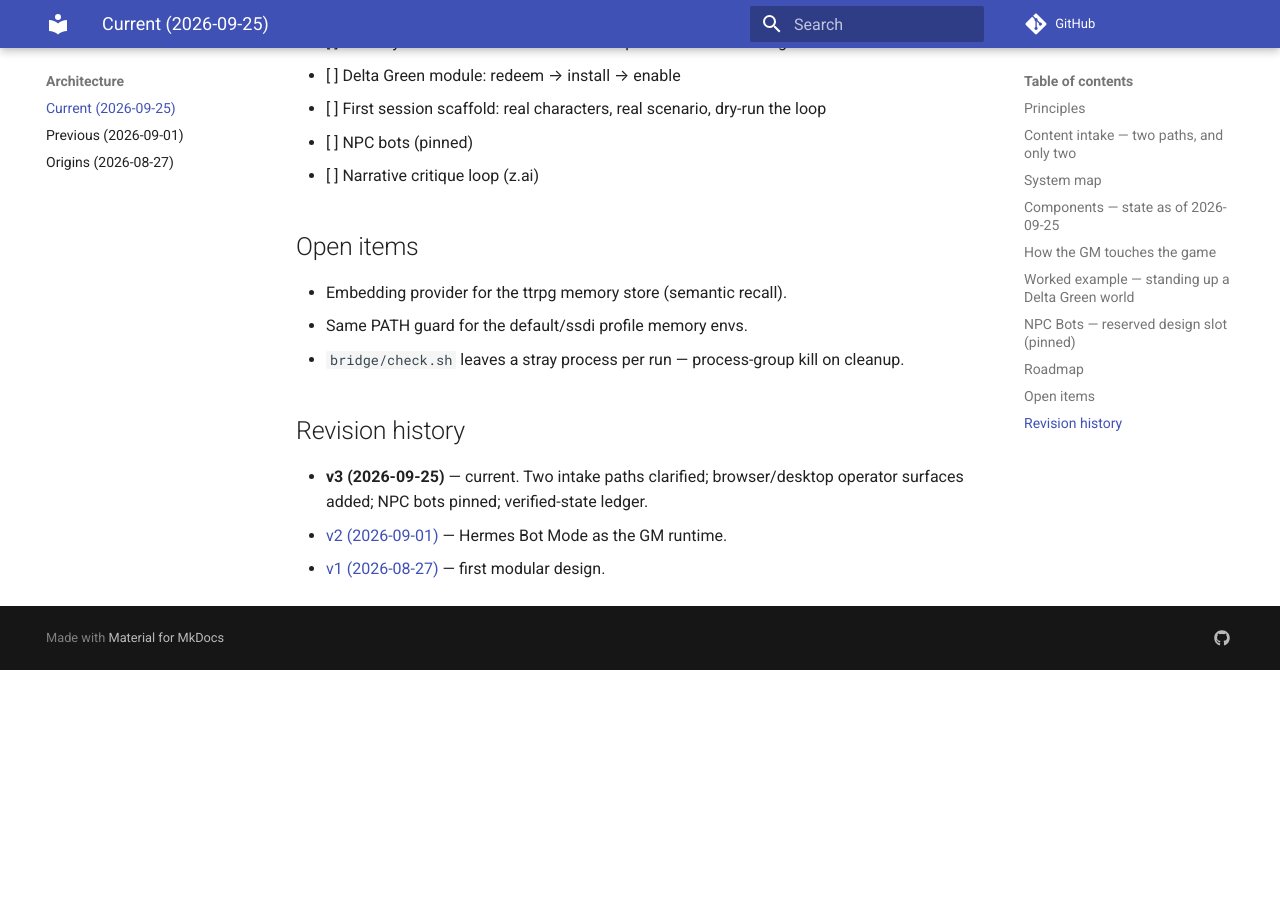
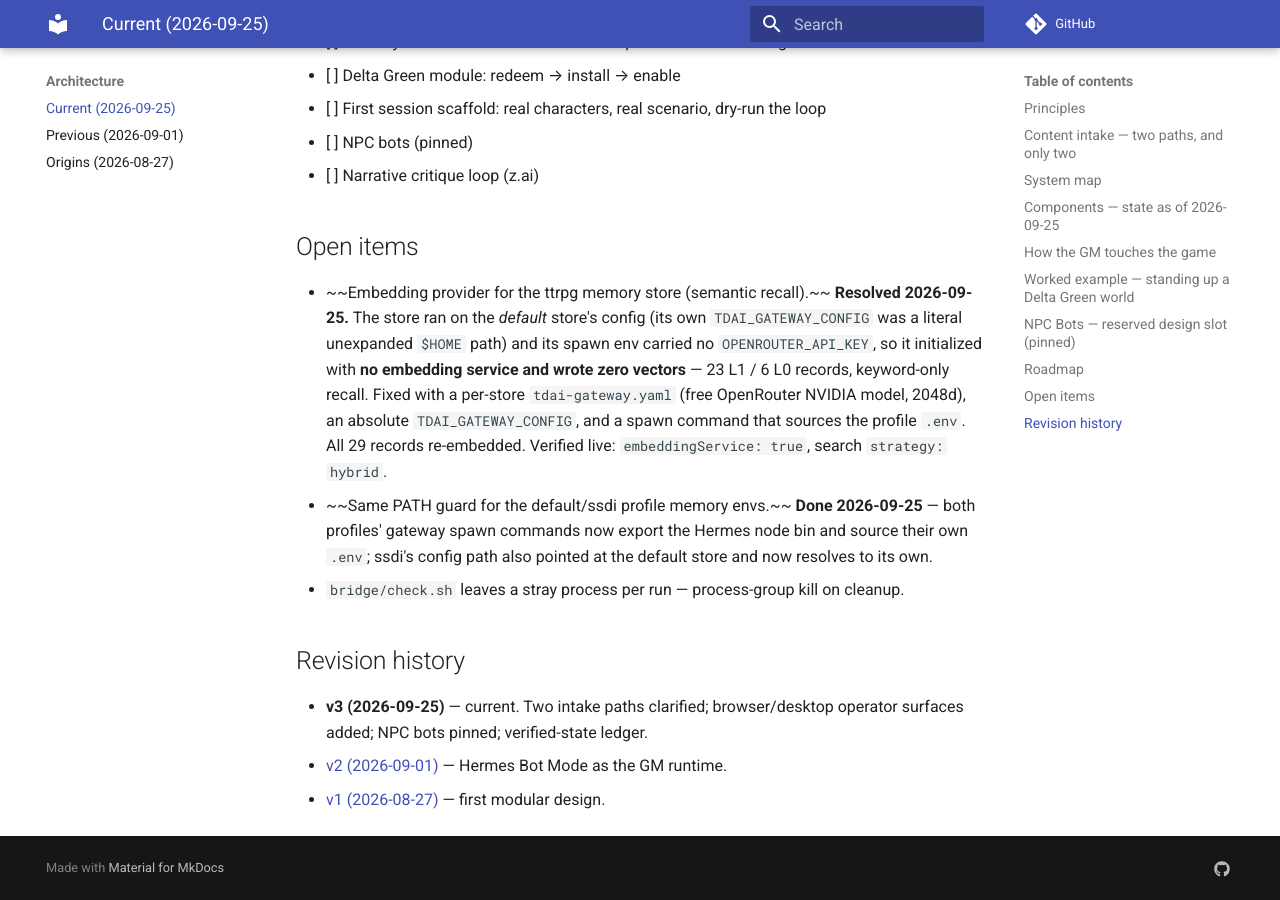
Before and after one commit to luckrucksack/ttrpg-gm, an MkDocs documentation site: the page built from docs/ttrpg-gm-architecture-2026-09-25.md, in a window 1280 px wide and 900 px high, scrolled down 3235 px. Built offline with MkDocs 1.6.1 and Material for MkDocs 9.7.7, drawn with Linux system fonts in a browser that asks for light colours; comment, search, counter and statistics services are not loaded; before the commit the page ends 3905 px from its top, so only the background shows below that.

```diff
--- a/docs/ttrpg-gm-architecture-2026-09-25.md
+++ b/docs/ttrpg-gm-architecture-2026-09-25.md
@@ -93,8 +93,8 @@ Concept: each significant NPC as an isolated Hermes profile with its own memory
 
 ## Open items
 
-- Embedding provider for the ttrpg memory store (semantic recall).
-- Same PATH guard for the default/ssdi profile memory envs.
+- ~~Embedding provider for the ttrpg memory store (semantic recall).~~ **Resolved 2026-09-25.** The store ran on the *default* store's config (its own `TDAI_GATEWAY_CONFIG` was a literal unexpanded `$HOME` path) and its spawn env carried no `OPENROUTER_API_KEY`, so it initialized with **no embedding service and wrote zero vectors** — 23 L1 / 6 L0 records, keyword-only recall. Fixed with a per-store `tdai-gateway.yaml` (free OpenRouter NVIDIA model, 2048d), an absolute `TDAI_GATEWAY_CONFIG`, and a spawn command that sources the profile `.env`. All 29 records re-embedded. Verified live: `embeddingService: true`, search `strategy: hybrid`.
+- ~~Same PATH guard for the default/ssdi profile memory envs.~~ **Done 2026-09-25** — both profiles' gateway spawn commands now export the Hermes node bin and source their own `.env`; ssdi's config path also pointed at the default store and now resolves to its own.
 - `bridge/check.sh` leaves a stray process per run — process-group kill on cleanup.
 
 ## Revision history
```
Also changed, not shown: STATUS.md (+1 -1 lines), integrations/foundry/NOTES.md (deleted, +0 -37 lines).
